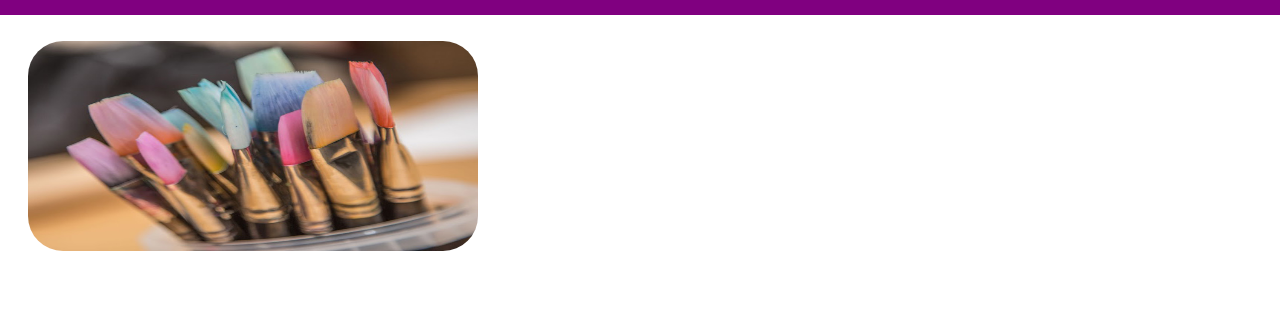
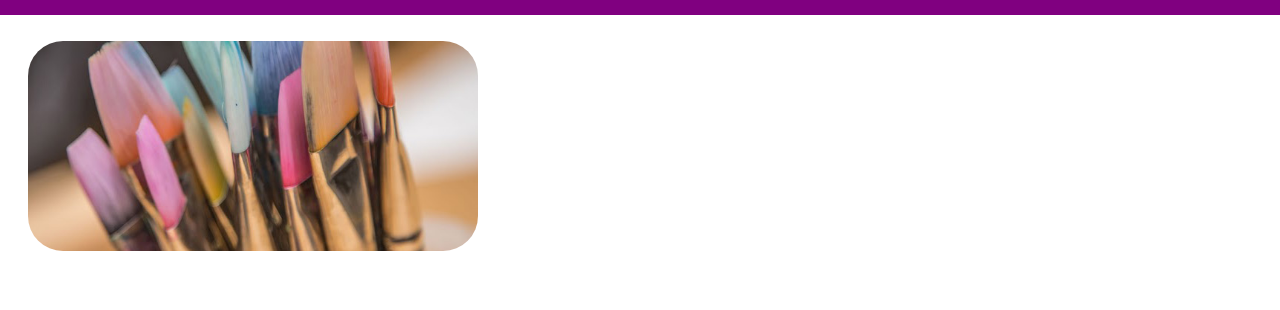
Before and after one commit to RyanDev03/S6C-B2, a plain HTML site: page b2.html in a window 1280 px wide. Shown: the part 116-426 px from the top of the page. Drawn offline with Linux system fonts and the light colour scheme.

Commit message:
made images better quality

```diff
--- a/reasources/css/b2.css
+++ b/reasources/css/b2.css
@@ -30,7 +30,8 @@ body {
    height: 210px;
    display: flex;
    justify-content: center;
-
+   object-fit:  fill;
+   object-fit: cover;
 }
 #art{
     background-color: white;
```
Also changed, not shown: firebase.json, functions/package.json (line endings or trailing spaces).
